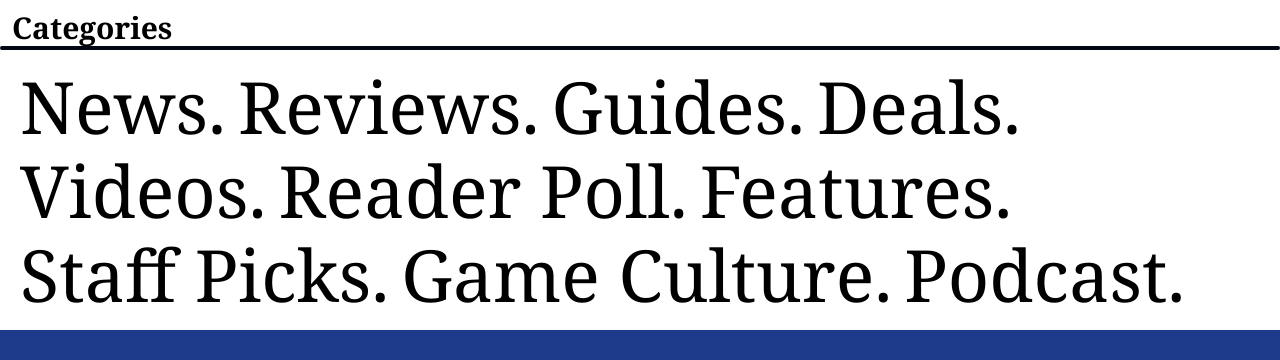
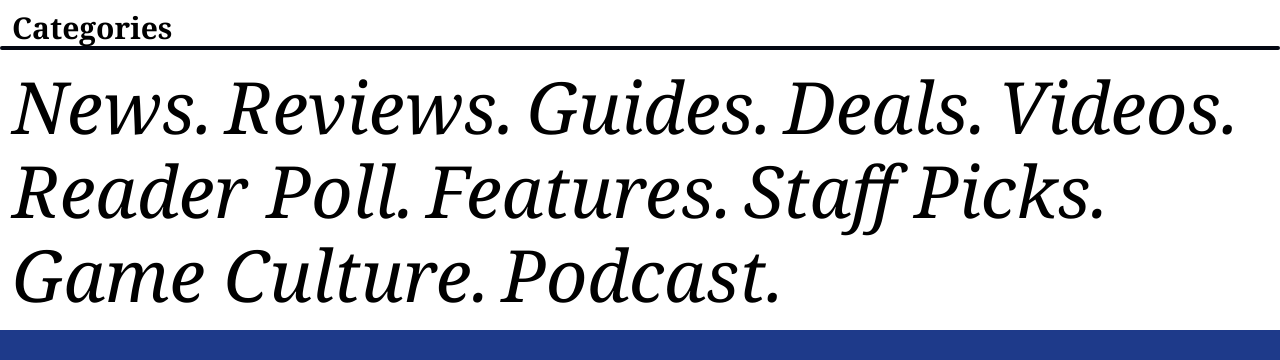
Before and after one commit to aggelooskk/News-app, a React (Create React App) app: page / in a window 1280 px wide. Shown: the part 384-744 px from the top of the page. Built offline with nearby package versions, Linux system fonts and the light colour scheme; no server answers.

Commit message:
homescreen adjustments

```diff
--- a/src/Screens/HomeScreen.jsx
+++ b/src/Screens/HomeScreen.jsx
@@ -95,7 +95,7 @@ const HomeScreen = () => {
       </div>
       <hr className="h-1 bg-gray-950 border-0 rounded dark:bg-gray-900" />
       {/* BOTTOM DIV */}
-      <div className="flex flex-wrap justify-start gap-3 my-5 mx-5 text-7xl font-medium">
+      <div className="flex flex-wrap justify-start gap-3 my-5 mx-3 text-7xl font-medium italic">
         <h1 className="hover:text-blue-600/100">News.</h1>
         <h1 className="hover:text-blue-600/100">Reviews.</h1>
         <h1 className="hover:text-blue-600/100">Guides.</h1>
```
